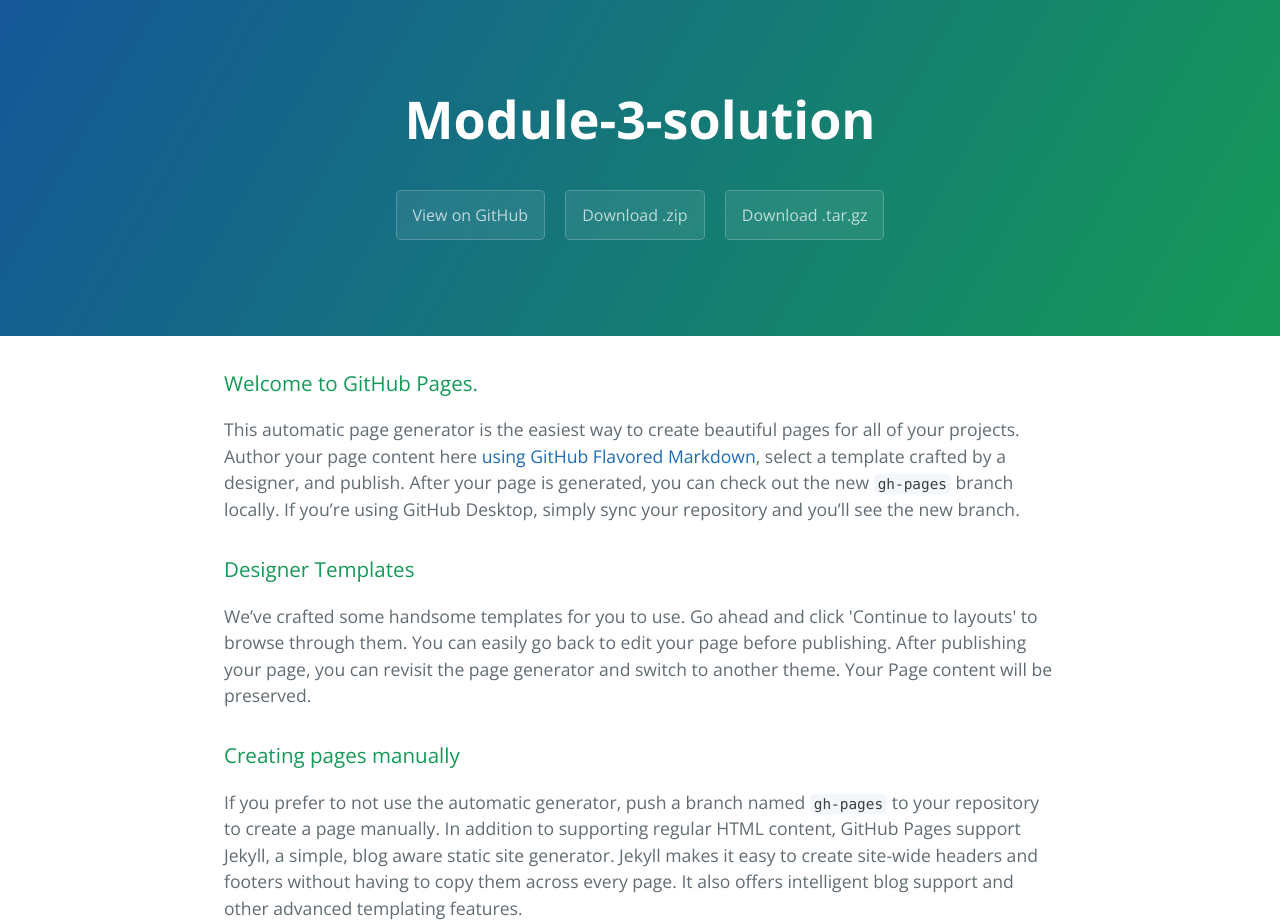
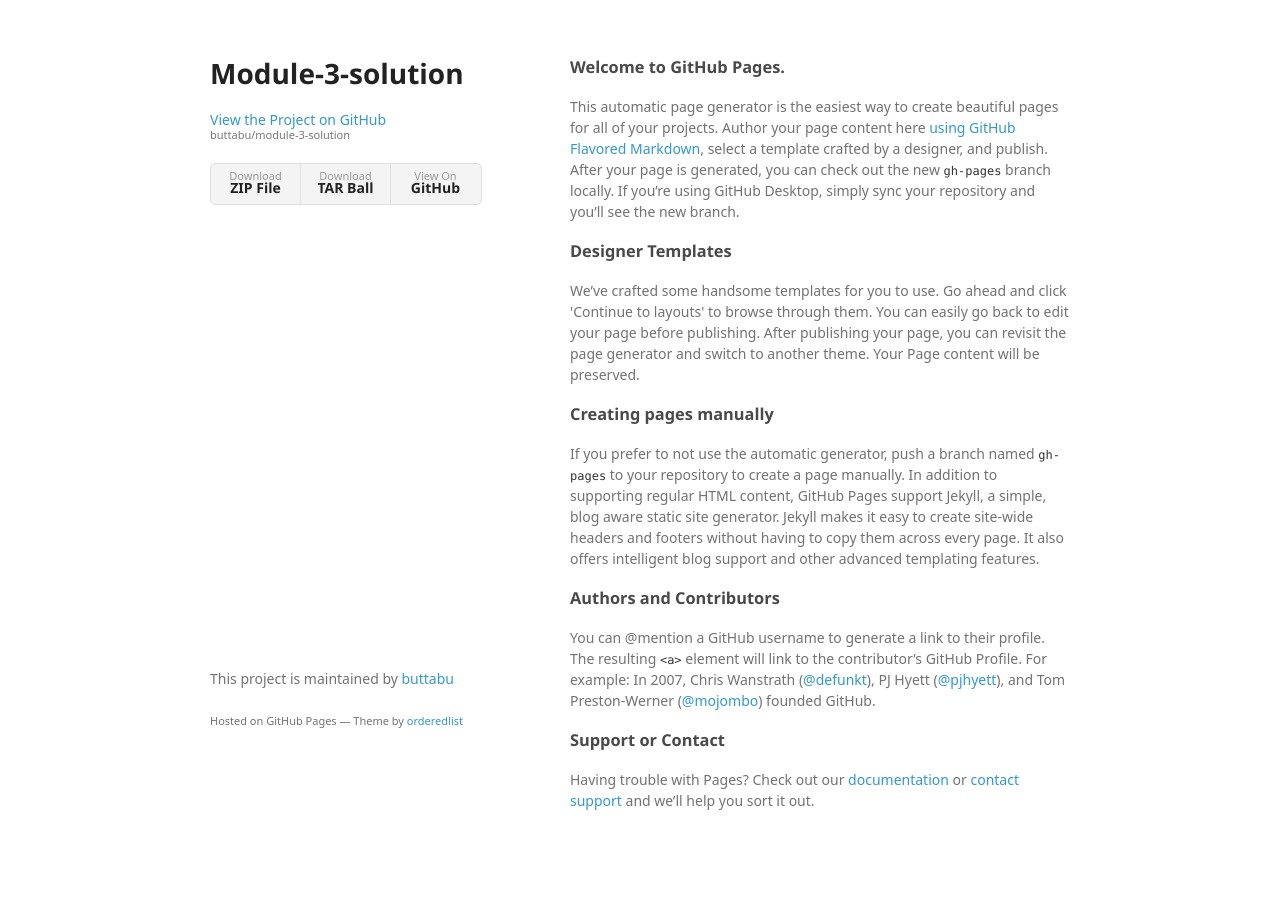
Before and after one commit to buttabu/module-3-solution, a plain HTML site: page index.html in a window 1280 px wide. Shown: the top 924 px of the page. After the commit the page ends 881 px from the top, so only its background shows below. Drawn offline with nearby package versions, Linux system fonts and the light colour scheme; a web font is replaced by a local one.

Commit message:
Create gh-pages branch via GitHub

```diff
--- a/index.html
+++ b/index.html
@@ -1,25 +1,34 @@
-<!DOCTYPE html>
-<html lang="en-us">
+<!doctype html>
+<html>
   <head>
-    <meta charset="UTF-8">
+    <meta charset="utf-8">
+    <meta http-equiv="X-UA-Compatible" content="chrome=1">
     <title>Module-3-solution by buttabu</title>
-    <meta name="viewport" content="width=device-width, initial-scale=1">
-    <link rel="stylesheet" type="text/css" href="stylesheets/normalize.css" media="screen">
-    <link href='https://fonts.googleapis.com/css?family=Open+Sans:400,700' rel='stylesheet' type='text/css'>
-    <link rel="stylesheet" type="text/css" href="stylesheets/stylesheet.css" media="screen">
-    <link rel="stylesheet" type="text/css" href="stylesheets/github-light.css" media="screen">
+
+    <link rel="stylesheet" href="stylesheets/styles.css">
+    <link rel="stylesheet" href="stylesheets/github-light.css">
+    <meta name="viewport" content="width=device-width">
+    <!--[if lt IE 9]>
+    <script src="//html5shiv.googlecode.com/svn/trunk/html5.js"></script>
+    <![endif]-->
   </head>
   <body>
-    <section class="page-header">
-      <h1 class="project-name">Module-3-solution</h1>
-      <h2 class="project-tagline"></h2>
-      <a href="https://github.com/buttabu/module-3-solution" class="btn">View on GitHub</a>
-      <a href="https://github.com/buttabu/module-3-solution/zipball/master" class="btn">Download .zip</a>
-      <a href="https://github.com/buttabu/module-3-solution/tarball/master" class="btn">Download .tar.gz</a>
-    </section>
+    <div class="wrapper">
+      <header>
+        <h1>Module-3-solution</h1>
+        <p></p>
 
-    <section class="main-content">
-      <h3>
+        <p class="view"><a href="https://github.com/buttabu/module-3-solution">View the Project on GitHub <small>buttabu/module-3-solution</small></a></p>
+
+
+        <ul>
+          <li><a href="https://github.com/buttabu/module-3-solution/zipball/master">Download <strong>ZIP File</strong></a></li>
+          <li><a href="https://github.com/buttabu/module-3-solution/tarball/master">Download <strong>TAR Ball</strong></a></li>
+          <li><a href="https://github.com/buttabu/module-3-solution">View On <strong>GitHub</strong></a></li>
+        </ul>
+      </header>
+      <section>
+        <h3>
 <a id="welcome-to-github-pages" class="anchor" href="#welcome-to-github-pages" aria-hidden="true"><span aria-hidden="true" class="octicon octicon-link"></span></a>Welcome to GitHub Pages.</h3>
 
 <p>This automatic page generator is the easiest way to create beautiful pages for all of your projects. Author your page content here <a href="https://guides.github.com/features/mastering-markdown/">using GitHub Flavored Markdown</a>, select a template crafted by a designer, and publish. After your page is generated, you can check out the new <code>gh-pages</code> branch locally. If you’re using GitHub Desktop, simply sync your repository and you’ll see the new branch.</p>
@@ -43,15 +52,13 @@
 <a id="support-or-contact" class="anchor" href="#support-or-contact" aria-hidden="true"><span aria-hidden="true" class="octicon octicon-link"></span></a>Support or Contact</h3>
 
 <p>Having trouble with Pages? Check out our <a href="https://help.github.com/pages">documentation</a> or <a href="https://github.com/contact">contact support</a> and we’ll help you sort it out.</p>
-
-      <footer class="site-footer">
-        <span class="site-footer-owner"><a href="https://github.com/buttabu/module-3-solution">Module-3-solution</a> is maintained by <a href="https://github.com/buttabu">buttabu</a>.</span>
-
-        <span class="site-footer-credits">This page was generated by <a href="https://pages.github.com">GitHub Pages</a> using the <a href="https://github.com/jasonlong/cayman-theme">Cayman theme</a> by <a href="https://twitter.com/jasonlong">Jason Long</a>.</span>
+      </section>
+      <footer>
+        <p>This project is maintained by <a href="https://github.com/buttabu">buttabu</a></p>
+        <p><small>Hosted on GitHub Pages &mdash; Theme by <a href="https://github.com/orderedlist">orderedlist</a></small></p>
       </footer>
-
-    </section>
-
+    </div>
+    <script src="javascripts/scale.fix.js"></script>
 
   </body>
 </html>
```
